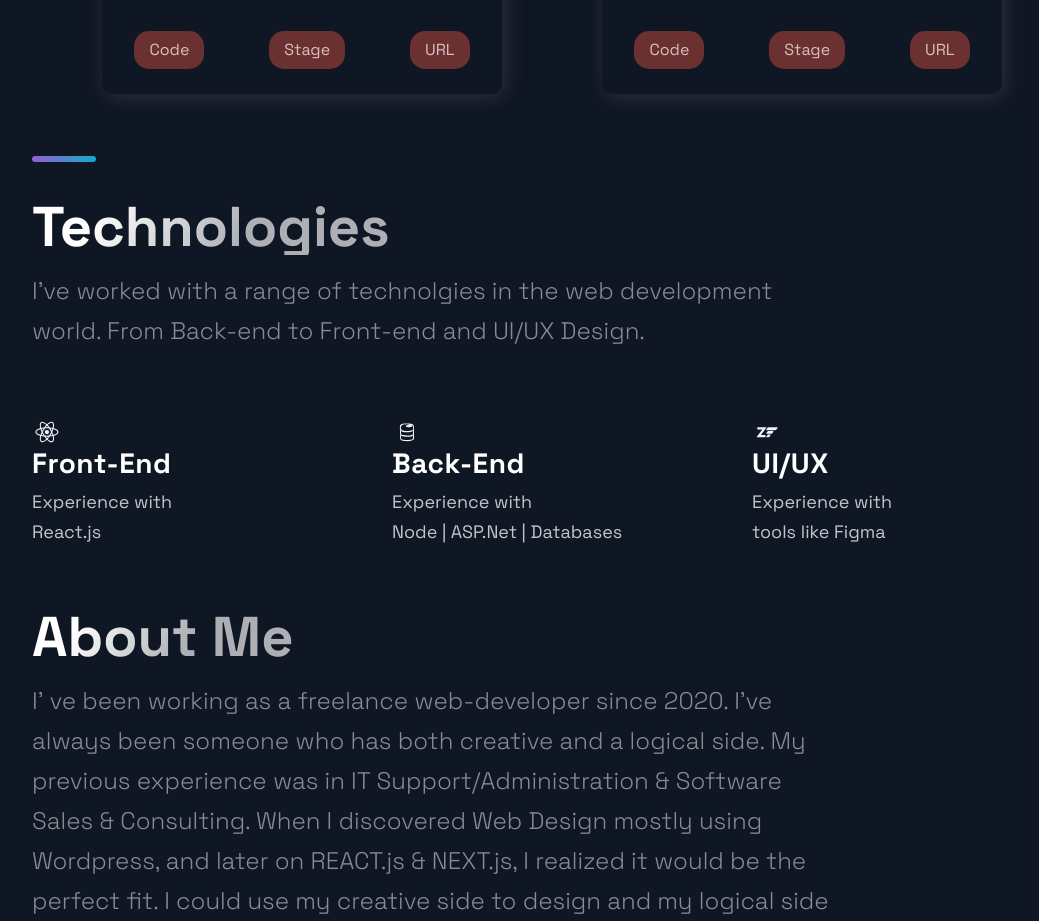
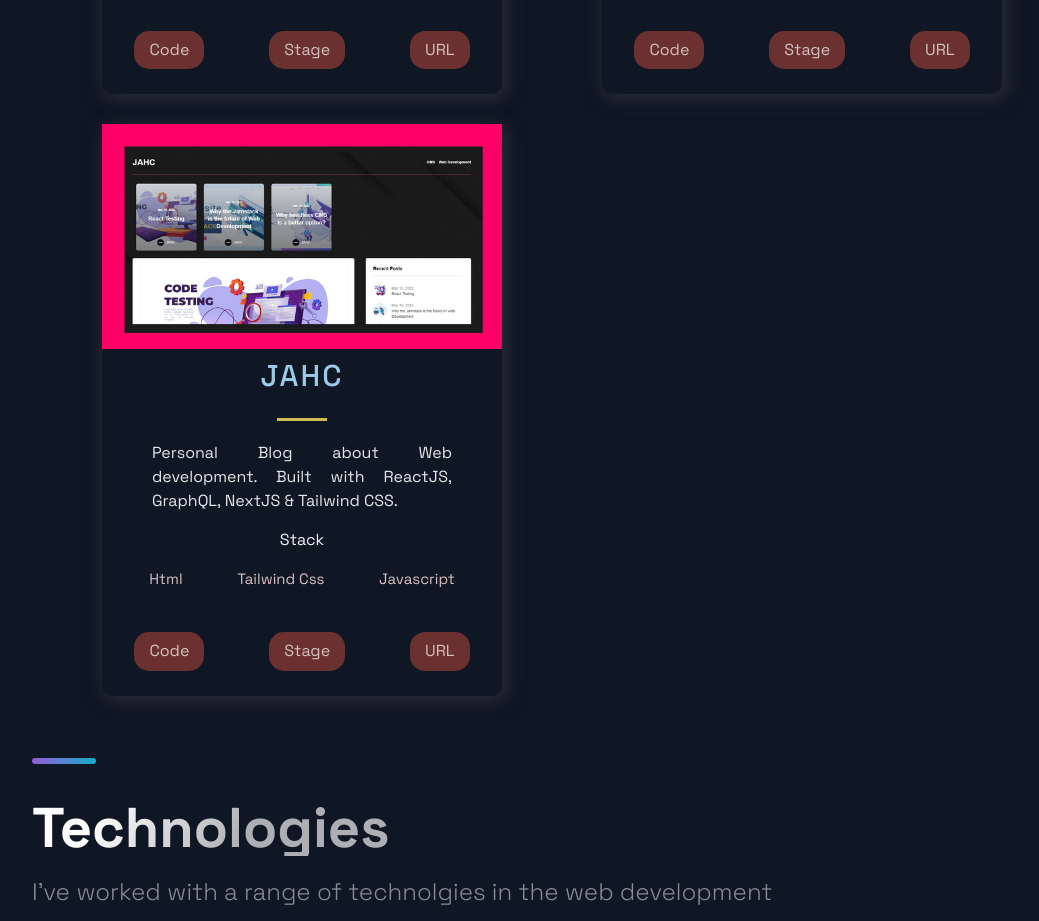
Before and after one commit to Joshhortt/portfolio-app, a Next.js app: page / in a window 1280 px wide. Shown: the part 6180-7101 px from the top of the page, without its empty margins (88-1127 px from the left). Built offline with nearby package versions, Linux system fonts and the light colour scheme.

Commit message:
Add project jc-blog-app to 'constants.js' + img

```diff
--- a/src/constants/constants.js
+++ b/src/constants/constants.js
@@ -164,6 +164,15 @@ id: 14,
       visit: 'https://github.com/Joshhortt/power-attic',
       id: 17,
       },
+      {
+        title: 'JAHC',
+        description: "Personal Blog about Web development. Built with ReactJS, GraphQL, NextJS & Tailwind CSS.",
+        image: '/images/19.png',
+        tags: ['Html', 'Tailwind Css', 'Javascript'],
+        source: 'https://jahc.vercel.app/',
+        visit: 'https://github.com/Joshhortt/jc-blog-app',
+        id: 18,
+        },
 ];
 
 export const TimeLineData = [
```
Also changed, not shown: public/images/19.png (added).
